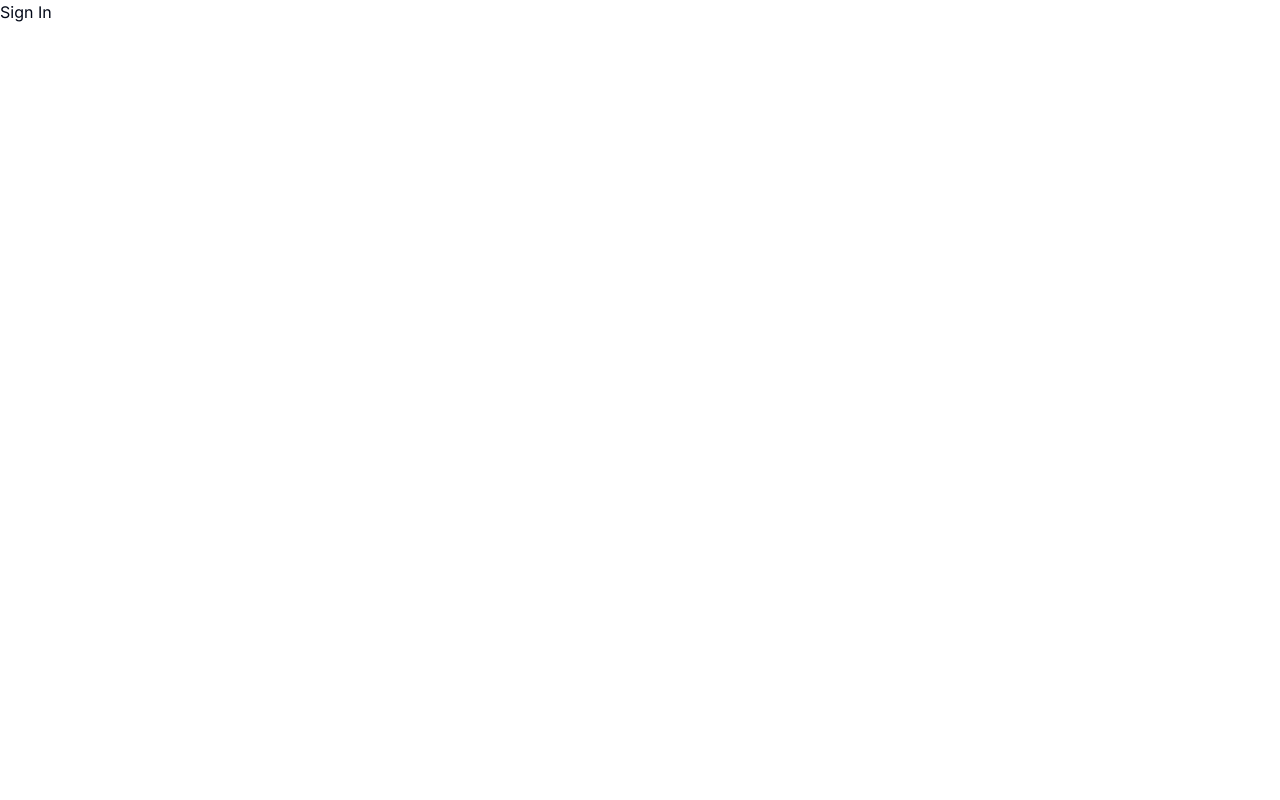
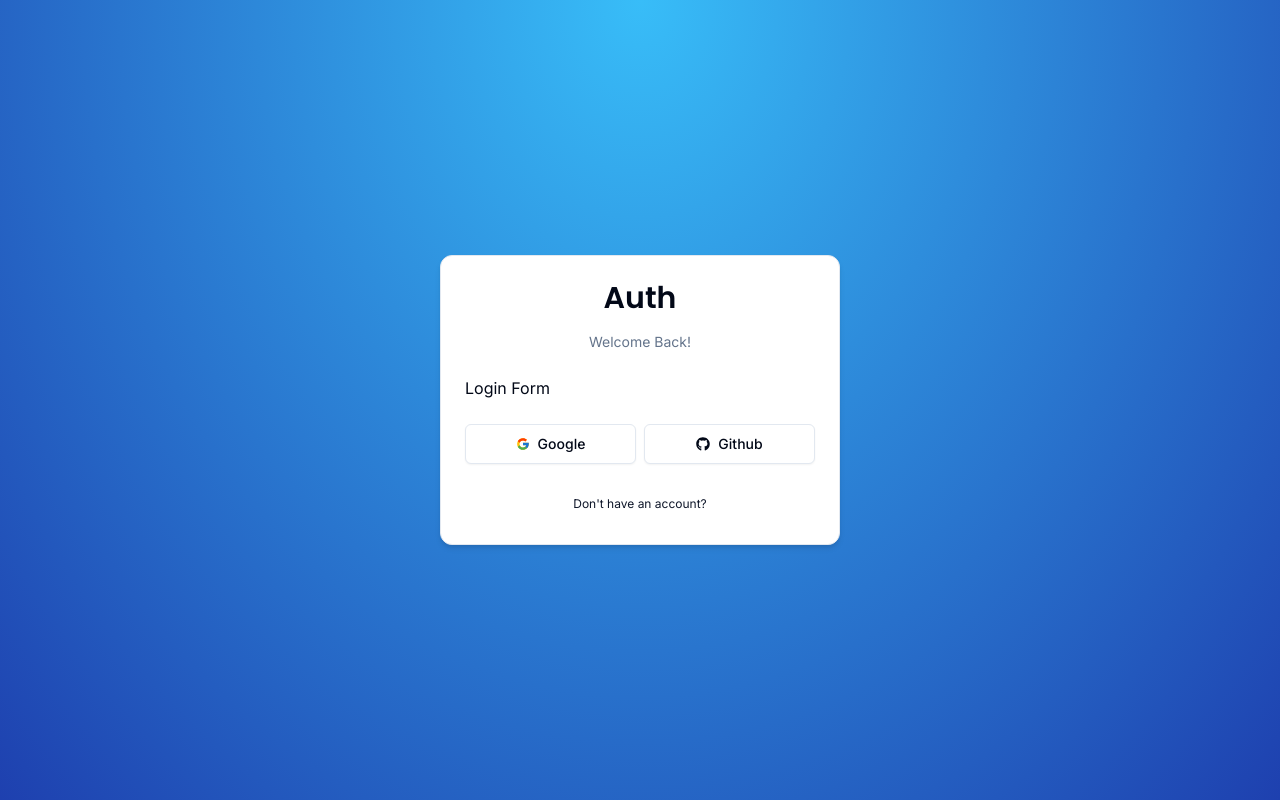
Before and after one commit to mattan11/next-auth, a Next.js app: page /sign-in in a window 1280 px wide. Built offline with nearby package versions, Linux system fonts and the light colour scheme.

Commit message:
add login buttons

```diff
--- a/app/(auth)/layout.tsx
+++ b/app/(auth)/layout.tsx
@@ -5,7 +5,11 @@
 };
 
 const AuthLayout = ({ children }: Props) => {
-  return <div>{children}</div>;
+  return (
+    <div className="h-full flex items-center justify-center bg-[radial-gradient(ellipse_at_top,_var(--tw-gradient-stops))] from-sky-400 to-blue-800">
+      {children}
+    </div>
+  );
 };
 
 export default AuthLayout;
--- a/app/(auth)/sign-in/page.tsx
+++ b/app/(auth)/sign-in/page.tsx
@@ -1,11 +1,8 @@
 import React from 'react';
+import { LoginForm } from '@/components/auth/LoginForm';
 
 const SingInPage = () => {
-  return (
-    <div>
-      <h1>Sign In</h1>
-    </div>
-  );
+  return <LoginForm />;
 };
 
 export default SingInPage;
--- /dev/null
+++ b/components/auth/BackButton.tsx
@@ -0,0 +1,25 @@
+'use client';
+
+import React from 'react';
+import Link from 'next/link';
+import { Button } from '@/components/ui/button';
+
+type BackButtonProps = {
+  href: string;
+  label: string;
+};
+
+const BackButton = ({ label, href }: BackButtonProps) => {
+  return (
+    <Button
+      variant="link"
+      className="font-normal w-full"
+      size="sm"
+      asChild
+    >
+      <Link href={href}>{label}</Link>
+    </Button>
+  );
+};
+
+export default BackButton;
--- /dev/null
+++ b/components/auth/CardWrapper.tsx
@@ -0,0 +1,48 @@
+'use client';
+
+import React from 'react';
+import {
+  Card,
+  CardContent,
+  CardHeader,
+  CardFooter,
+} from '@/components/ui/card';
+import { Header } from '@/components/auth/Header';
+import { Social } from '@/components/auth/Social';
+import BackButton from '@/components/auth/BackButton';
+
+type CardWrapperProps = {
+  children: React.ReactNode;
+  headerLabel: string;
+  backButtonLabel: string;
+  backButtonHref: string;
+  showSocial?: boolean;
+};
+
+export const CardWrapper = ({
+  children,
+  headerLabel,
+  backButtonLabel,
+  backButtonHref,
+  showSocial = false,
+}: CardWrapperProps) => {
+  return (
+    <Card className="w-[400px] shadow-md">
+      <CardHeader>
+        <Header label={headerLabel} />
+      </CardHeader>
+      <CardContent>{children}</CardContent>
+      {showSocial && (
+        <CardFooter>
+          <Social />
+        </CardFooter>
+      )}
+      <CardFooter>
+        <BackButton
+          href={backButtonHref}
+          label={backButtonLabel}
+        />
+      </CardFooter>
+    </Card>
+  );
+};
--- /dev/null
+++ b/components/auth/Header.tsx
@@ -0,0 +1,20 @@
+import { Poppins } from 'next/font/google';
+import { cn } from '@/lib/utils';
+
+const font = Poppins({
+  subsets: ['latin'],
+  weight: ['600'],
+});
+
+type HeaderProps = {
+  label: string;
+};
+
+export const Header = ({ label }: HeaderProps) => {
+  return (
+    <div className="w-full flex flex-col items-center justify-center gap-y-4">
+      <h1 className={cn('text-3xl font-semibold', font.className)}>Auth</h1>
+      <p className="text-sm text-muted-foreground">{label}</p>
+    </div>
+  );
+};
--- /dev/null
+++ b/components/auth/LoginForm.tsx
@@ -0,0 +1,15 @@
+import React from 'react';
+import { CardWrapper } from '@/components/auth/CardWrapper';
+
+export const LoginForm = () => {
+  return (
+    <CardWrapper
+      headerLabel={'Welcome Back!'}
+      backButtonLabel={"Don't have an account?"}
+      backButtonHref={'/sign-up'}
+      showSocial
+    >
+      Login Form
+    </CardWrapper>
+  );
+};
--- /dev/null
+++ b/components/auth/Social.tsx
@@ -0,0 +1,29 @@
+'use client';
+
+import React from 'react';
+import { FcGoogle } from 'react-icons/fc';
+import { FaGithub } from 'react-icons/fa';
+import { Button } from '@/components/ui/button';
+
+export const Social = () => {
+  return (
+    <div className="flex items-center w-full gap-x-2">
+      <Button
+        size="lg"
+        className="w-full gap-x-2"
+        variant="outline"
+        onClick={() => console.log('Google')}
+      >
+        <FcGoogle /> Google
+      </Button>
+      <Button
+        size="lg"
+        className="w-full gap-x-2"
+        variant="outline"
+        onClick={() => console.log('Github')}
+      >
+        <FaGithub /> Github
+      </Button>
+    </div>
+  );
+};
--- /dev/null
+++ b/components/ui/card.tsx
@@ -0,0 +1,87 @@
+import * as React from 'react';
+
+import { cn } from '@/lib/utils';
+
+const Card = React.forwardRef<
+  HTMLDivElement,
+  React.HTMLAttributes<HTMLDivElement>
+>(({ className, ...props }, ref) => (
+  <div
+    ref={ref}
+    className={cn(
+      'rounded-xl border bg-card text-card-foreground shadow',
+      className
+    )}
+    {...props}
+  />
+));
+Card.displayName = 'Card';
+
+const CardHeader = React.forwardRef<
+  HTMLDivElement,
+  React.HTMLAttributes<HTMLDivElement>
+>(({ className, ...props }, ref) => (
+  <div
+    ref={ref}
+    className={cn('flex flex-col space-y-1.5 p-6', className)}
+    {...props}
+  />
+));
+CardHeader.displayName = 'CardHeader';
+
+const CardTitle = React.forwardRef<
+  HTMLParagraphElement,
+  React.HTMLAttributes<HTMLHeadingElement>
+>(({ className, ...props }, ref) => (
+  <h3
+    ref={ref}
+    className={cn('font-semibold leading-none tracking-tight', className)}
+    {...props}
+  />
+));
+CardTitle.displayName = 'CardTitle';
+
+const CardDescription = React.forwardRef<
+  HTMLParagraphElement,
+  React.HTMLAttributes<HTMLParagraphElement>
+>(({ className, ...props }, ref) => (
+  <p
+    ref={ref}
+    className={cn('text-sm text-muted-foreground', className)}
+    {...props}
+  />
+));
+CardDescription.displayName = 'CardDescription';
+
+const CardContent = React.forwardRef<
+  HTMLDivElement,
+  React.HTMLAttributes<HTMLDivElement>
+>(({ className, ...props }, ref) => (
+  <div
+    ref={ref}
+    className={cn('p-6 pt-0', className)}
+    {...props}
+  />
+));
+CardContent.displayName = 'CardContent';
+
+const CardFooter = React.forwardRef<
+  HTMLDivElement,
+  React.HTMLAttributes<HTMLDivElement>
+>(({ className, ...props }, ref) => (
+  <div
+    ref={ref}
+    className={cn('flex items-center p-6 pt-0', className)}
+    {...props}
+  />
+));
+CardFooter.displayName = 'CardFooter';
+
+export {
+  Card,
+  CardHeader,
+  CardFooter,
+  CardTitle,
+  CardDescription,
+  CardContent,
+};
--- a/package.json
+++ b/package.json
@@ -17,6 +17,7 @@
     "next": "14.2.4",
     "react": "^18",
     "react-dom": "^18",
+    "react-icons": "^5.2.1",
     "tailwind-merge": "^2.3.0",
     "tailwindcss-animate": "^1.0.7"
   },
```
Also changed, not shown: 1 other file (tests, documents, lock files or other folders).
